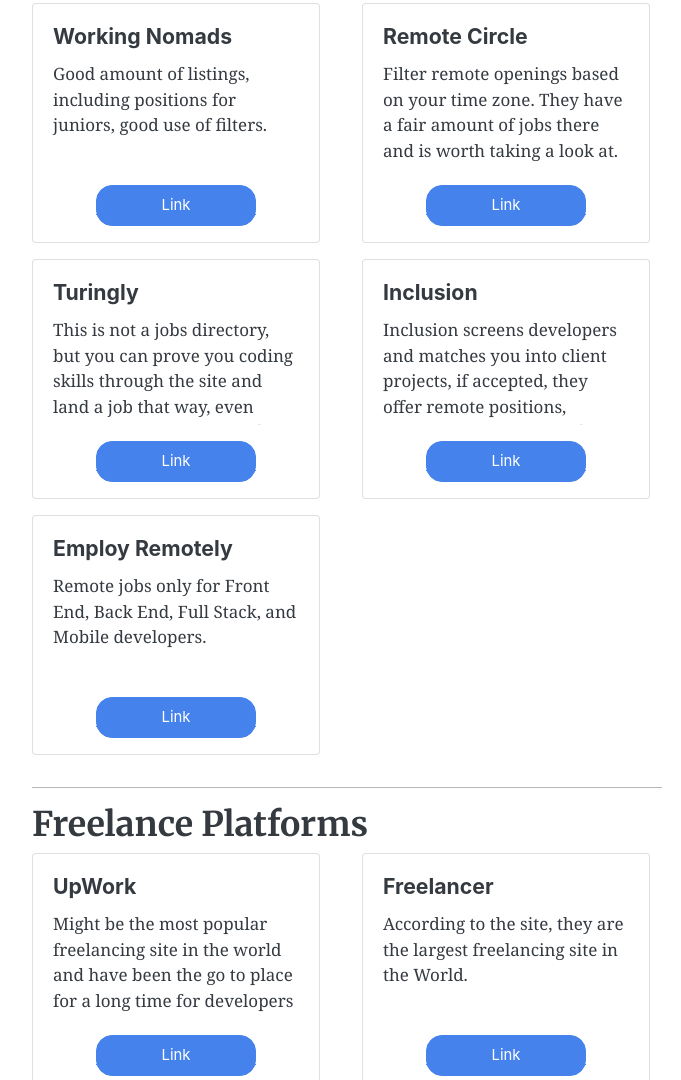
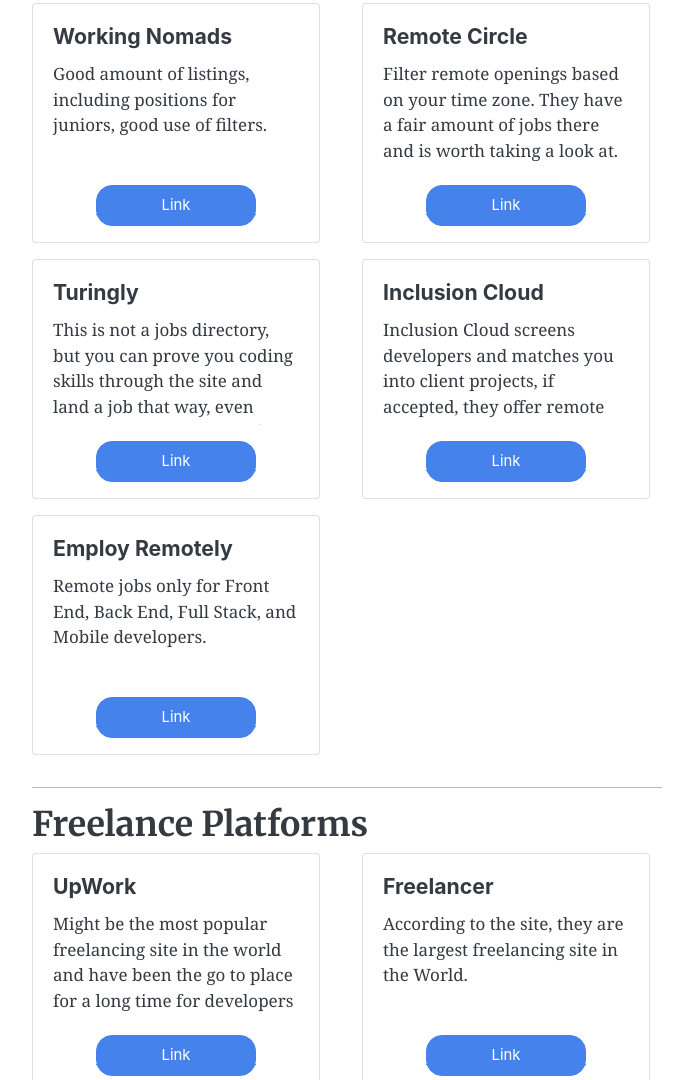
Before and after one commit to ugglr/Remote-Developer-jobs-directory, a Gatsby site: page /directories in a window 1280 px wide. Shown: the part 2271-3351 px from the top of the page, without its empty margins (293-974 px from the left). Built offline with nearby package versions, Linux system fonts and the light colour scheme; Gatsby itself is replaced by a stand-in of ours; some packages are replaced by stand-ins of ours.

Commit message:
inclusion name fixed

```diff
--- a/src/pages/directories.js
+++ b/src/pages/directories.js
@@ -121,9 +121,9 @@
         url: "https://www.turing.ly",
       },
       {
-        name: "Inclusion",
+        name: "Inclusion Cloud",
         body:
-          "Inclusion screens developers and matches you into client projects, if accepted, they offer remote positions, training and more benefits.",
+          "Inclusion Cloud screens developers and matches you into client projects, if accepted, they offer remote positions, training and more benefits.",
         url: "https://inclusioncloud.com/",
       },
       {
```
Also changed, not shown: README.md.
